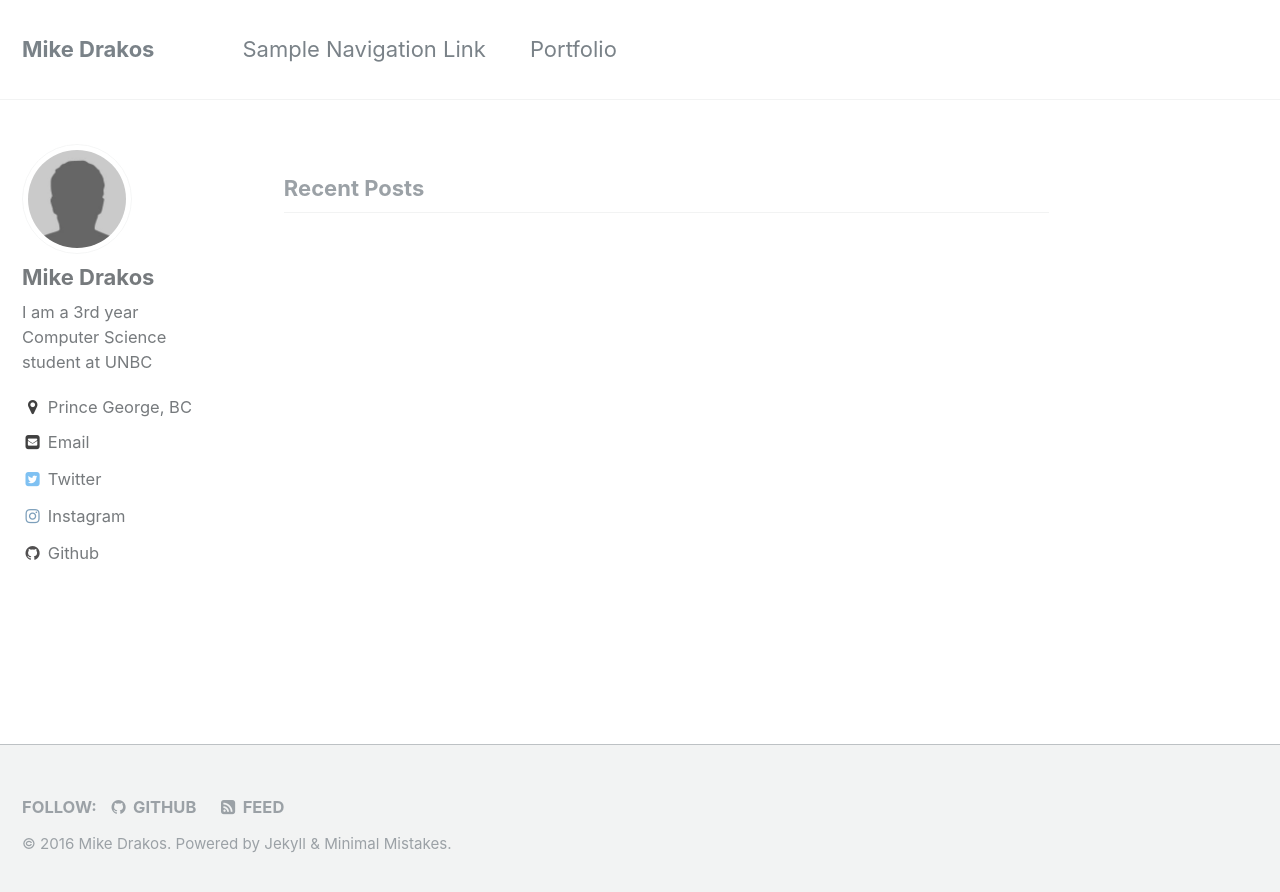
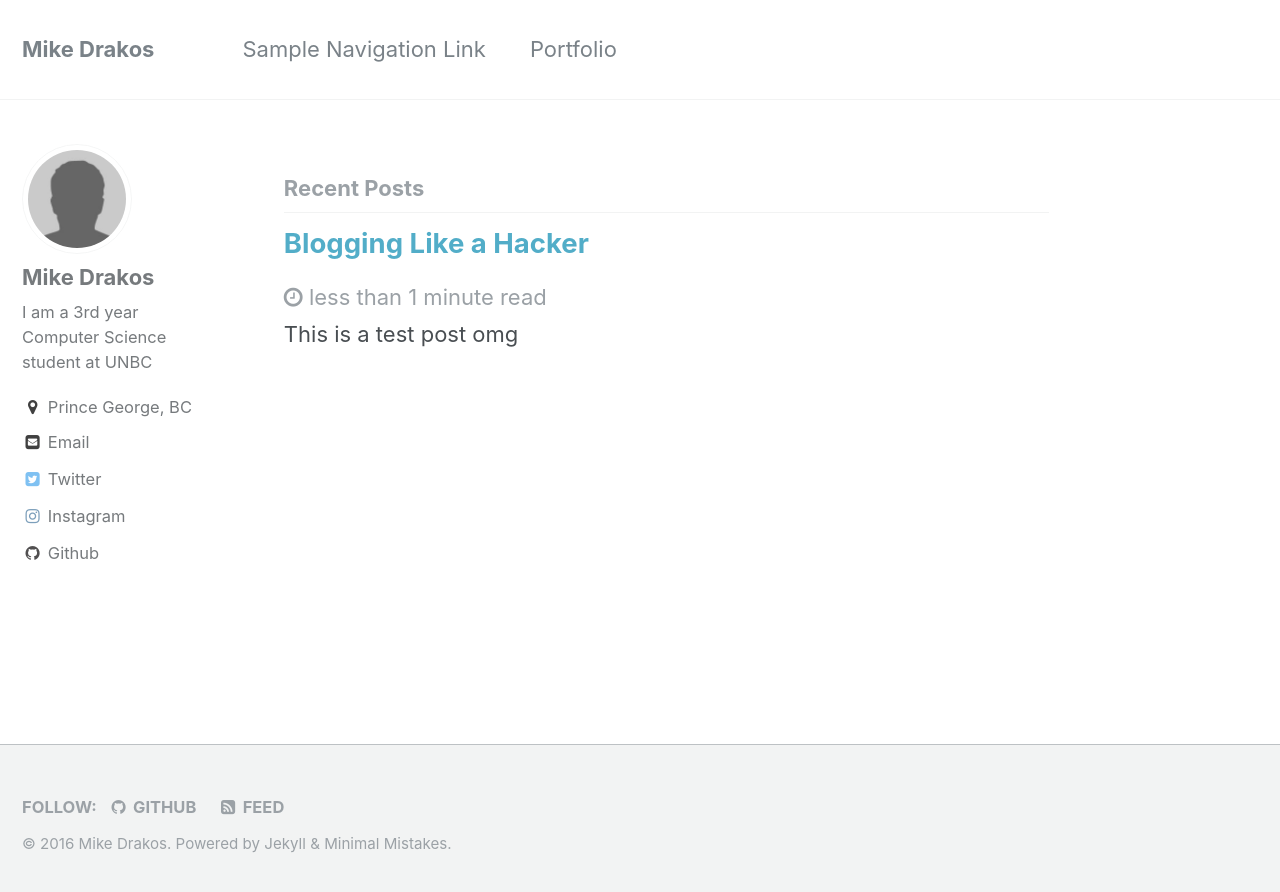
Before and after one commit to MDrakos/mdrakos.github.io, a Jekyll site: the page built from index.html, in a window 1280 px wide. Shown: the top 892 px of the page. Built offline with Jekyll 4.4.1, drawn with Linux system fonts in a browser that asks for light colours; the list of posts is cut into pages by our own code; some of the changed lines change nothing that is shown.

Commit message:
Trying to get posts working

```diff
--- a/_config.yml
+++ b/_config.yml
@@ -238,3 +238,16 @@ defaults:
     values:
       layout: single
       author_profile: true
+
+defaults:
+  # _posts
+  - scope:
+      path: "_posts"
+      type: posts
+    values:
+      layout: single
+      author_profile: true
+      read_time: true
+      comments: true
+      share: true
+      related: true
--- /dev/null
+++ b/_posts/2016-09-26-Test-Post.md
@@ -0,0 +1,6 @@
+---
+layout: post
+title: Blogging Like a Hacker
+---
+
+This is a test post omg
```
